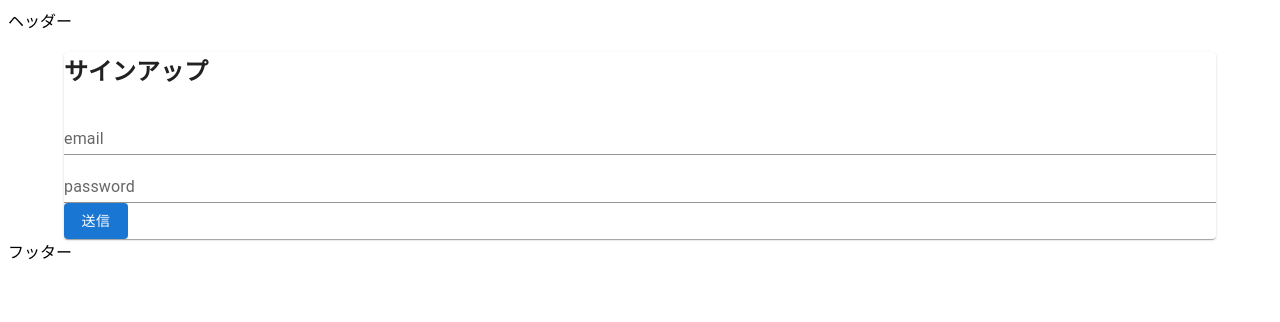
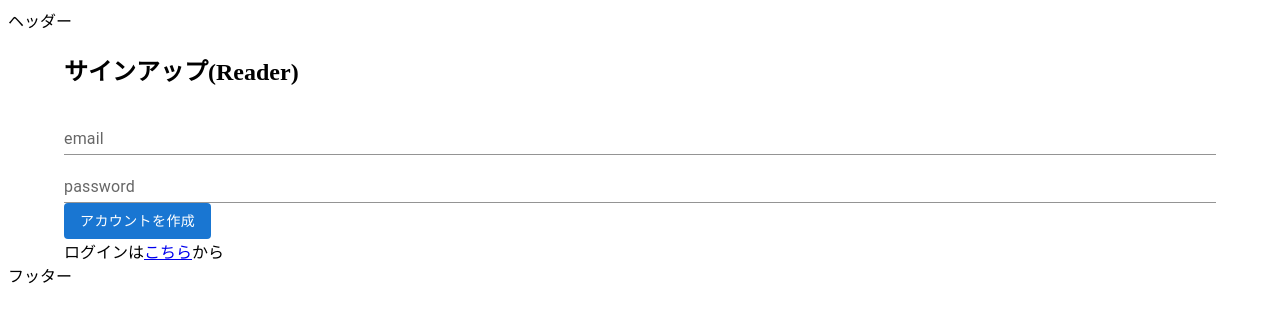
Before and after one commit to Makotty/E-Code_front, a React (Vite) app: page /reader_signup in a window 1280 px wide. Shown: the top 322 px of the page. Built offline with nearby package versions, Linux system fonts and the light colour scheme; no server answers.

Commit message:
サインアップ画面の整理

```diff
--- a/src/pages/ReaderSignUp.tsx
+++ b/src/pages/ReaderSignUp.tsx
@@ -1,13 +1,15 @@
 // React
 import { useState } from 'react'
 import type { VFC } from 'react'
+
+import { Link } from 'react-router-dom'
 
 // React-Hook-Form
 import { useForm } from 'react-hook-form'
 import type { SubmitHandler } from 'react-hook-form'
 
 // Mui
-import { Button, Paper } from '@mui/material'
+import { Button } from '@mui/material'
 
 // Firebase
 import { createUserWithEmailAndPassword } from 'firebase/auth'
@@ -45,8 +47,7 @@ const ReaderSignUp: VFC = () => {
 
   return (
     <BaseLayout>
-      <Paper>
-        <h2>サインアップ</h2>
+      <h2>サインアップ(Reader)</h2>
       {errorMessage && <p style={{ color: 'red' }}>{errorMessage}</p>}
       <form onSubmit={handleSubmit(onSubmit)}>
         {errors.email?.type === 'required' && (
@@ -70,10 +71,12 @@ const ReaderSignUp: VFC = () => {
           requiredFlag
         />
         <Button variant="contained" type="submit" disableElevation>
-            送信
+          アカウントを作成
         </Button>
       </form>
-      </Paper>
+      <div>
+        ログインは<Link to="/reader_login">こちら</Link>から
+      </div>
     </BaseLayout>
   )
 }
```
Lines whose indentation alone changed are shown as unchanged.
